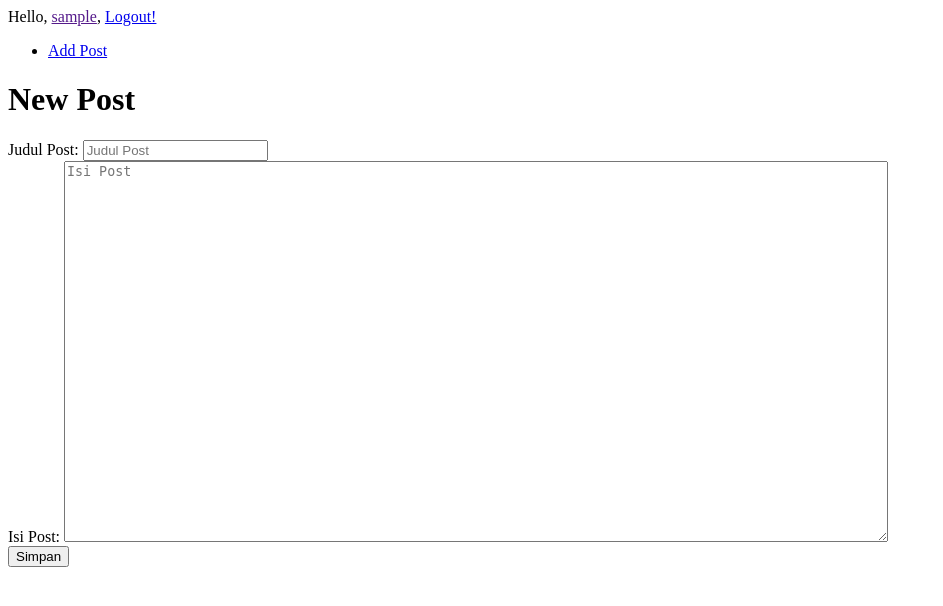
After one commit to desdulianto/mikroblog, a Flask app: page /admin/post in a window 1280 px wide. The commit adds this page. Shown: the top 606 px of the page, without its empty margins (0-943 px from the left). Run offline with Flask 2, Linux system fonts and the light colour scheme; the visitor is signed in with stand-in values (Sample User, id 1); some libraries are stand-ins or nearby versions.

Commit message:
add new post & list post

```diff
--- a/admin/templates/content.html
+++ b/admin/templates/content.html
@@ -1,5 +1,15 @@
 {% extends "base.html" %}
 
 {% block body %}
-{{content|safe}}
+<nav class="top-navigation">
+Hello, <a href="">{{session.username}}</a>, <a href="{{url_for('.logout')}}">Logout!</a>
+</nav>
+<nav class="main-menu">
+    <ul>
+        <li><a href="{{url_for('.new_post')}}">Add Post</a></li>
+    </ul>
+</nav>
+<div class="content">
+    {% block content %}{{content}}{% endblock %}
+</div>
 {% endblock %}
--- /dev/null
+++ b/admin/templates/new_post.html
@@ -0,0 +1,18 @@
+{% extends "content.html" %}
+
+{% block content %}
+<h1>New Post</h1>
+<form method="post" action="{{url_for('.new_post')}}">
+    <div class="input">
+        <label for="judul">Judul Post:</label>
+        <input type="text" name="judul" placeholder="Judul Post">
+    </div>
+    <div class="input">
+        <label for="isi">Isi Post:</label>
+        <textarea name="isi" cols="100" rows="25" placeholder="Isi Post"></textarea>
+    </div>
+    <div class="input">
+        <input type="submit" value="Simpan">
+    </div>
+</form>
+{% endblock %}
--- a/admin/view.py
+++ b/admin/view.py
@@ -2,6 +2,7 @@ from flask import Blueprint
 from flask import session, escape, redirect, url_for, render_template, request
 
 from hashlib import sha256
+from datetime import datetime
 
 from model import mongo
 
@@ -32,3 +33,17 @@ def login():
 def logout():
     session.pop('username', None)
     return redirect(url_for('.index'))
+
+@page.route('/post', methods=['GET', 'POST'], endpoint='new_post')
+def new_post():
+    if not is_login():
+        return render_template('login.html')
+    if request.method == 'POST':
+        judul = request.form.get('judul')
+        isi   = request.form.get('isi')
+        post = mongo.db.posts.insert_one(dict(judul=judul, isi=isi,
+            author=session.get('username'), time=datetime.utcnow()))
+        return render_template('content.html',
+                content='Post baru berhasil ditambah: %s' %
+                str(post.inserted_id))
+    return render_template('new_post.html')
--- a/app.py
+++ b/app.py
@@ -1,6 +1,9 @@
 from flask import Flask
+from flask import render_template
 from flask_pymongo import PyMongo
 from model import mongo
+
+import pymongo
 
 # application setup
 app = Flask(__name__)
@@ -33,7 +36,8 @@ app.register_blueprint(admin_page.page, url_prefix='/admin')
 
 @app.route('/')
 def index():
-    return 'hello world'
+    posts = mongo.db.posts.find().limit(10).sort('time', pymongo.DESCENDING)
+    return render_template('index.html', posts=posts)
 
 if __name__ == '__main__':
     app.run(debug=True)
```
Also changed, not shown: templates/index.html (added, +17 -0 lines).
